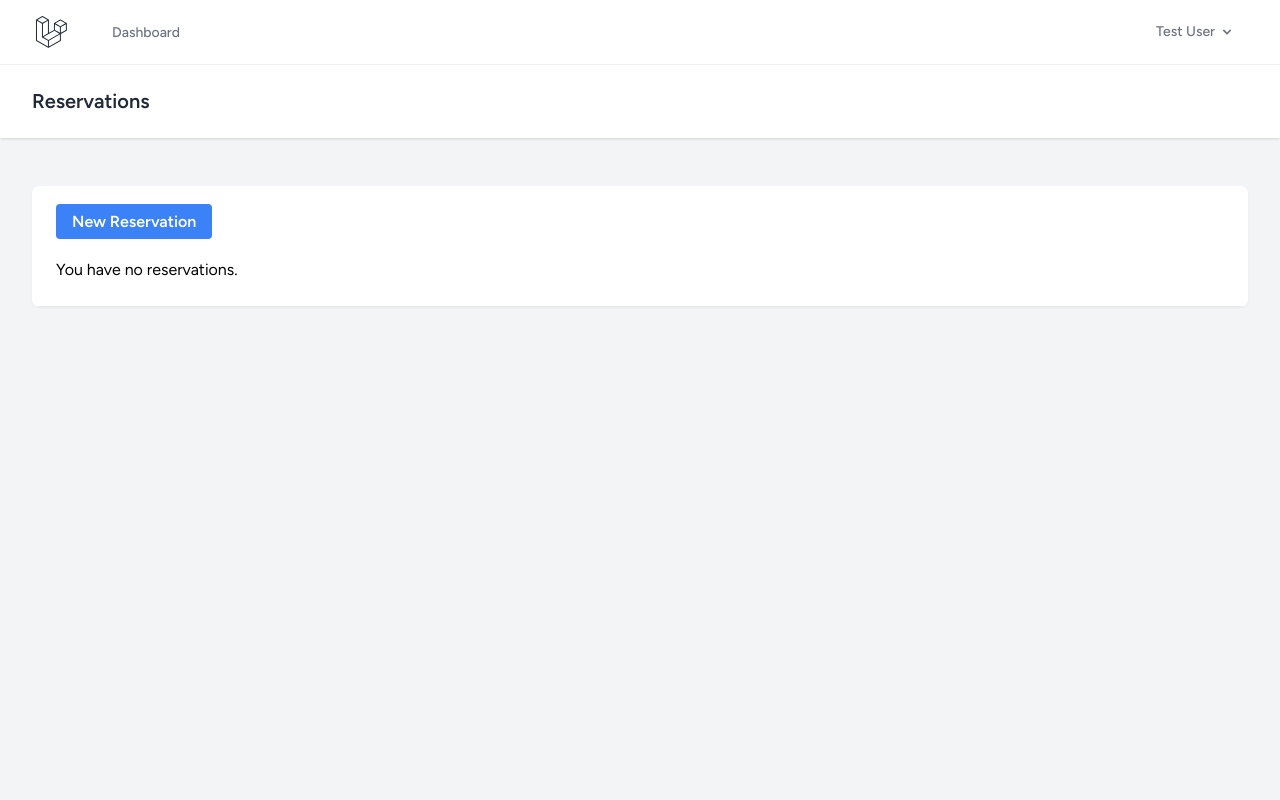
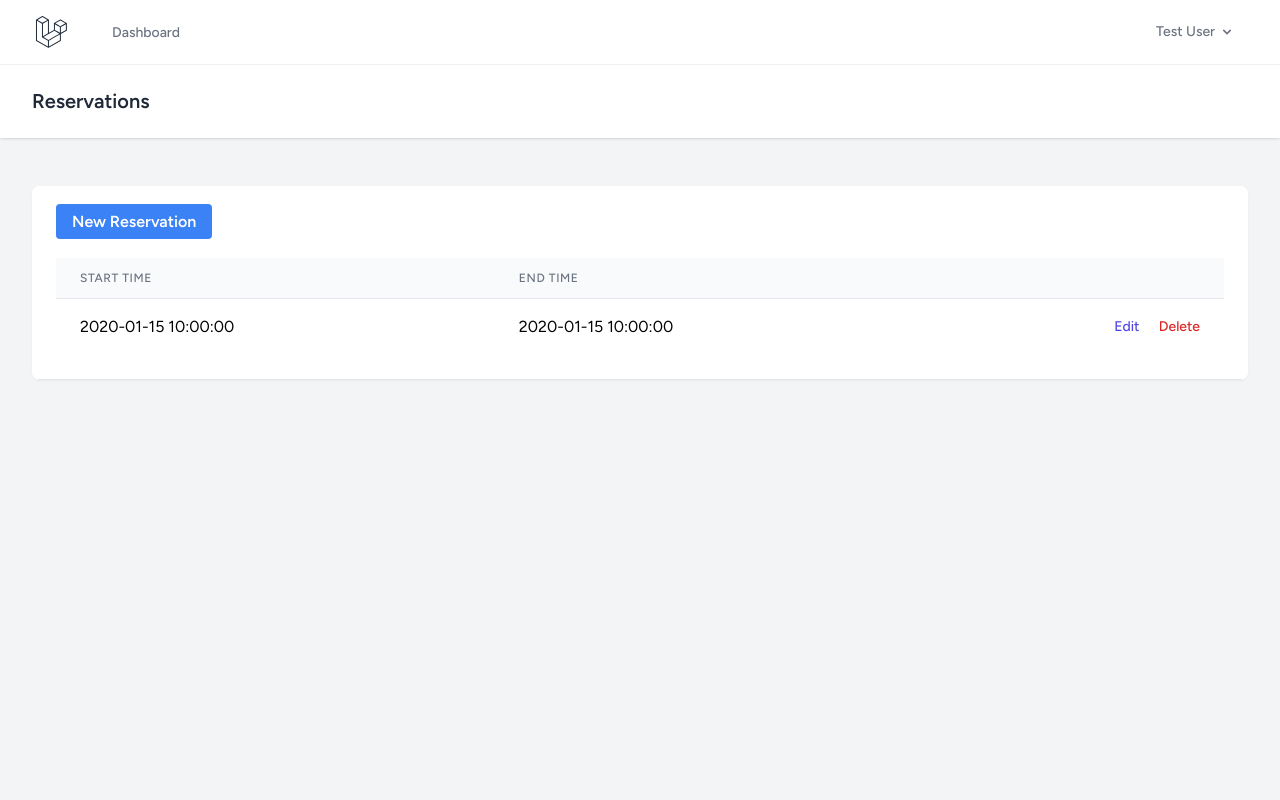
Before and after one commit to tolga-sparkles/booking, a Laravel app: page /reservations in a window 1280 px wide. Run offline with Laravel 12, Linux system fonts and the light colour scheme; a user stored in the database is signed in; data comes from the database, SQL or seed files in the repository; tables that the repository leaves empty hold one stand-in row (values such as "Sample post"); style sheets or scripts are compiled from the project's sources.

Commit message:
feat: Rezervasyonlar için tam CRUD işlevselliği eklendi
Bu commit, kullanıcıların rezervasyonlarını düzenlemesi, güncellemesi ve silmesi için gereken işlevselliği ekler.

- Rezervasyon silme işlemini yönetmek için `ReservationController`'da `destroy` metodu uygulandı.
- Rezervasyon güncellemelerini yönetmek için `ReservationController`'da `edit` ve `update` metotları uygulandı.
- Kullanıcıların yalnızca kendi rezervasyonlarını değiştirebildiğinden emin olmak için bir `ReservationPolicy` eklendi.
- Rezervasyon güncelleme formu için bir `edit.blade.php` görünümü oluşturuldu.
- Rezervasyon listesi görünümüne "Düzenle" ve "Sil" düğmeleri eklendi.
- Yetkilendirme ve çakışan rezervasyon kontrolleri de dahil olmak üzere yeni işlevselliği doğrulamak için kapsamlı özellik testleri eklendi.

```diff
--- a/reservation-site/app/Http/Controllers/ReservationController.php
+++ b/reservation-site/app/Http/Controllers/ReservationController.php
@@ -68,24 +68,56 @@ class ReservationController extends Controller
     /**
      * Show the form for editing the specified resource.
      */
-    public function edit(string $id)
+    public function edit(Reservation $reservation)
     {
-        //
+        $this->authorize('update', $reservation);
+
+        return view('reservations.edit', compact('reservation'));
     }
 
     /**
      * Update the specified resource in storage.
      */
-    public function update(Request $request, string $id)
+    public function update(Request $request, Reservation $reservation)
     {
-        //
+        $this->authorize('update', $reservation);
+
+        $request->validate([
+            'start_time' => 'required|date',
+            'end_time' => 'required|date|after:start_time',
+        ]);
+
+        $startTime = $request->input('start_time');
+        $endTime = $request->input('end_time');
+
+        // Check for overlapping reservations, excluding the current one
+        $overlappingReservations = Reservation::where('id', '!=', $reservation->id)
+            ->where(function ($query) use ($startTime, $endTime) {
+                $query->where('start_time', '<', $endTime)
+                      ->where('end_time', '>', $startTime);
+            })->exists();
+
+        if ($overlappingReservations) {
+            return back()->withErrors(['start_time' => 'The selected time slot is already booked.'])->withInput();
+        }
+
+        $reservation->update([
+            'start_time' => $startTime,
+            'end_time' => $endTime,
+        ]);
+
+        return redirect()->route('reservations.index')->with('success', 'Reservation updated successfully.');
     }
 
     /**
      * Remove the specified resource from storage.
      */
-    public function destroy(string $id)
+    public function destroy(Reservation $reservation)
     {
-        //
+        $this->authorize('delete', $reservation);
+
+        $reservation->delete();
+
+        return redirect()->route('reservations.index')->with('success', 'Reservation deleted successfully.');
     }
 }
--- a/reservation-site/resources/views/reservations/index.blade.php
+++ b/reservation-site/resources/views/reservations/index.blade.php
@@ -14,8 +14,45 @@
                     </a>
 
                     <div class="mt-6">
-                        <!-- Reservations list will go here -->
-                        <p>You have no reservations.</p>
+                        @if ($reservations->isEmpty())
+                            <p>You have no reservations.</p>
+                        @else
+                            <table class="min-w-full divide-y divide-gray-200">
+                                <thead class="bg-gray-50">
+                                    <tr>
+                                        <th scope="col" class="px-6 py-3 text-left text-xs font-medium text-gray-500 uppercase tracking-wider">
+                                            Start Time
+                                        </th>
+                                        <th scope="col" class="px-6 py-3 text-left text-xs font-medium text-gray-500 uppercase tracking-wider">
+                                            End Time
+                                        </th>
+                                        <th scope="col" class="relative px-6 py-3">
+                                            <span class="sr-only">Actions</span>
+                                        </th>
+                                    </tr>
+                                </thead>
+                                <tbody class="bg-white divide-y divide-gray-200">
+                                    @foreach ($reservations as $reservation)
+                                        <tr>
+                                            <td class="px-6 py-4 whitespace-nowrap">
+                                                {{ $reservation->start_time }}
+                                            </td>
+                                            <td class="px-6 py-4 whitespace-nowrap">
+                                                {{ $reservation->end_time }}
+                                            </td>
+                                            <td class="px-6 py-4 whitespace-nowrap text-right text-sm font-medium">
+                                                <a href="{{ route('reservations.edit', $reservation) }}" class="text-indigo-600 hover:text-indigo-900 mr-4">Edit</a>
+                                                <form action="{{ route('reservations.destroy', $reservation) }}" method="POST" class="inline-block" onsubmit="return confirm('Are you sure you want to delete this reservation?');">
+                                                    @csrf
+                                                    @method('DELETE')
+                                                    <button type="submit" class="text-red-600 hover:text-red-900">Delete</button>
+                                                </form>
+                                            </td>
+                                        </tr>
+                                    @endforeach
+                                </tbody>
+                            </table>
+                        @endif
                     </div>
                 </div>
             </div>
```
Also changed, not shown: reservation-site/app/Policies/ReservationPolicy.php (added, +36 -0 lines), reservation-site/app/Providers/AuthServiceProvider.php (added, +32 -0 lines), reservation-site/resources/views/reservations/edit.blade.php (added, +44 -0 lines), reservation-site/tests/Feature/ReservationControllerTest.php (added, +110 -0 lines).
